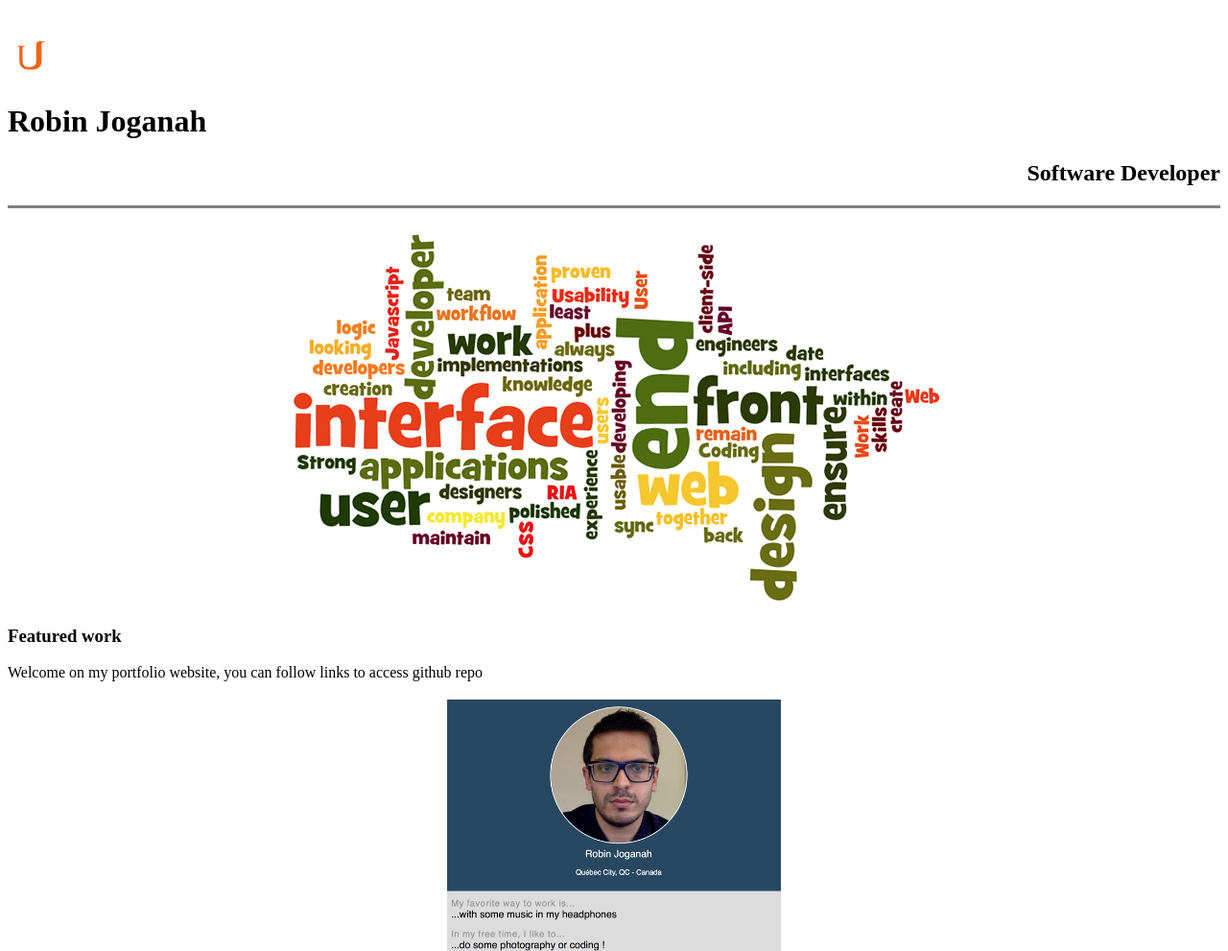
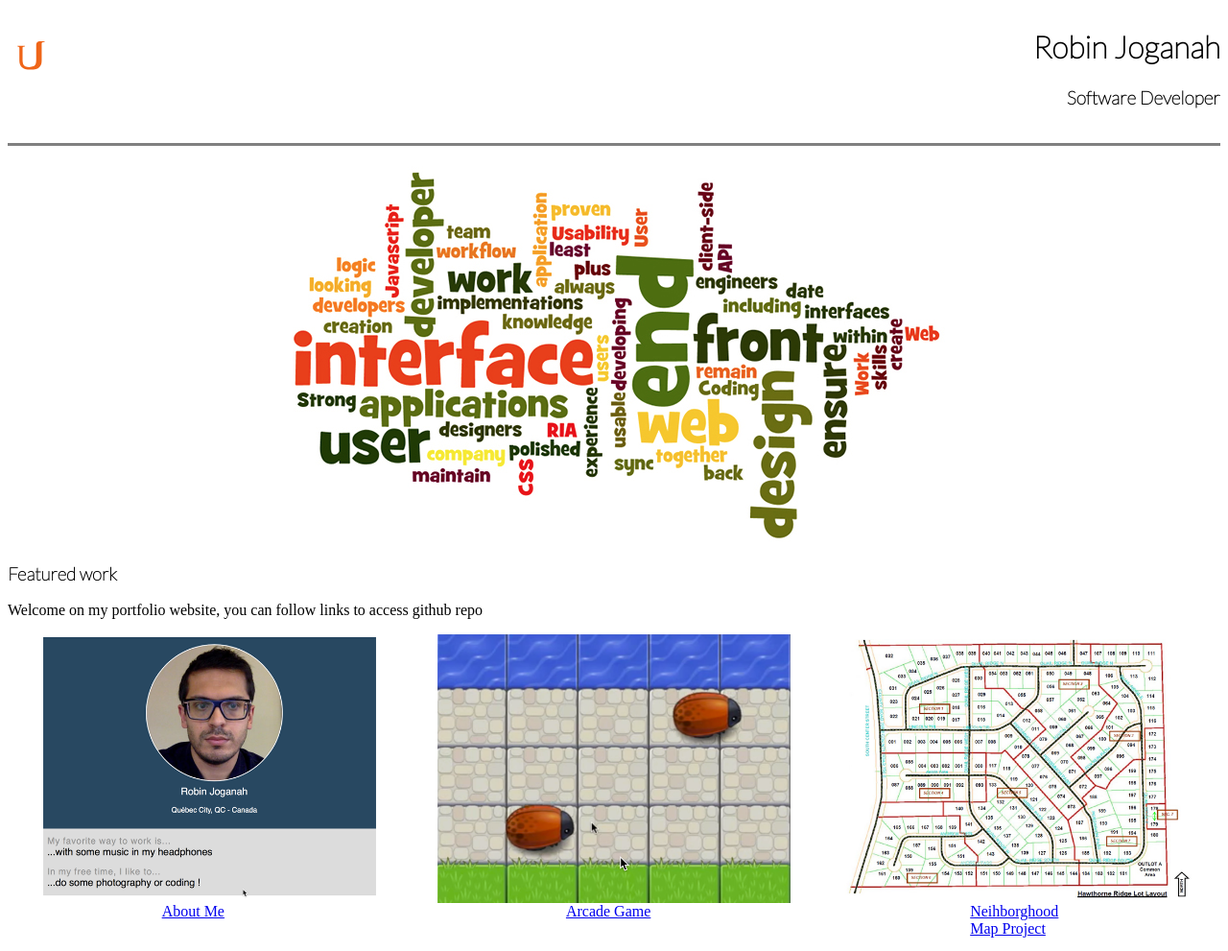
Before and after one commit to rjoganah/portfolio, a plain HTML site: page index.html in a window 1280 px wide. Shown: the top 991 px of the page at 96% size. Drawn offline with Linux system fonts and the light colour scheme.

Commit message:
rollback main css
error erasing the good content

```diff
--- a/Framework/css/main.css
+++ b/Framework/css/main.css
@@ -5,46 +5,74 @@
     box-sizing: border-box;
 }
 
-.logo {
-    margin-top: 25px;
-    max-height: 50px;
-    max-width: 50px;
-}
-
-h2 {
+h1 {
     text-align: right;
 }
 
-h3 {
-    text-align: left;
+.title {
+    color: black;
+    font-family: Lato;
 }
 
-.greyarea {
-    margin-bottom: 20px;
-    margin-top: 20px;
-    background-color: grey;
-    min-height: 3px;
+.subtitle {
+    font-size: 80%;
+    color: black;
+    font-family: Lato;
+    text-align: right;
 }
 
-.projectimg {
-    max-height: 280px;
+.row {
+    display: -webkit-flex;
+    -webkit-flex-wrap: wrap;
+    display: flex;
+    flex-wrap: wrap;
+    width: 100%;
 }
 
-.screenshot {
-    margin-right: auto;
-    margin-left: auto;
+.col-1 {
+    width: 8.33%;
 }
 
-.screenshot_img {
-    display: block;
-    max-width: 100%;
-    margin-left: auto;
-    margin-right: auto;
+.col-2 {
+    width: 16.66%;
 }
 
-.description {
-    max-width: 100px;
-    display: block;
-    margin-left: auto;
-    margin-right: auto;
+.col-3 {
+    width: 25%;
 }
+
+.col-4 {
+    width: 33.33%;
+}
+
+.col-5 {
+    width: 41.66%;
+}
+
+.col-6 {
+    width: 50%;
+}
+
+.col-7 {
+    width: 58.33%;
+}
+
+.col-8 {
+    width: 66.66%;
+}
+
+.col-9 {
+    width: 75%;
+}
+
+.col-10 {
+    width: 83.33%;
+}
+
+.col-11 {
+    width: 91.66%;
+}
+
+.col-12 {
+    width: 100%;
+} 
```
